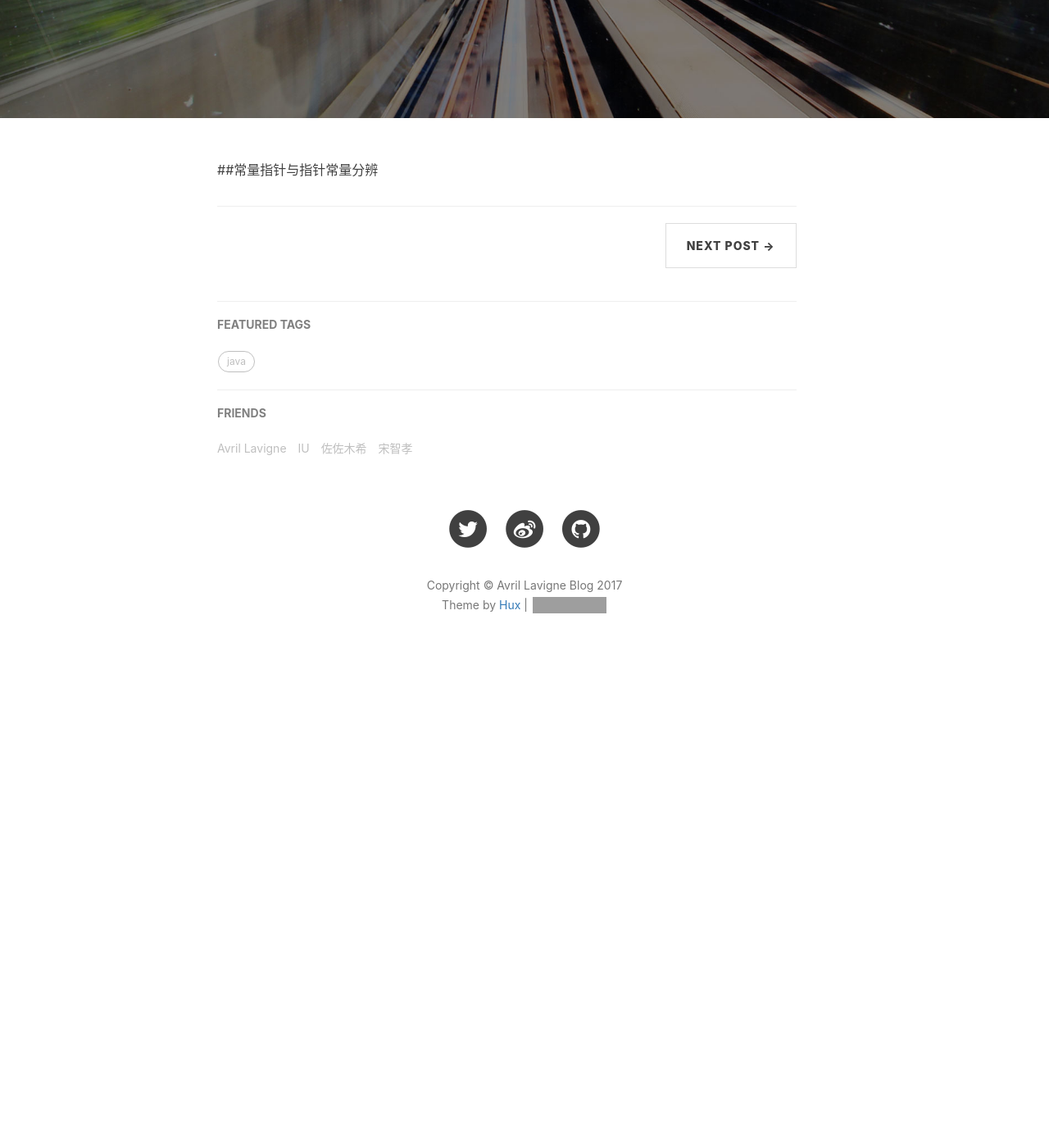
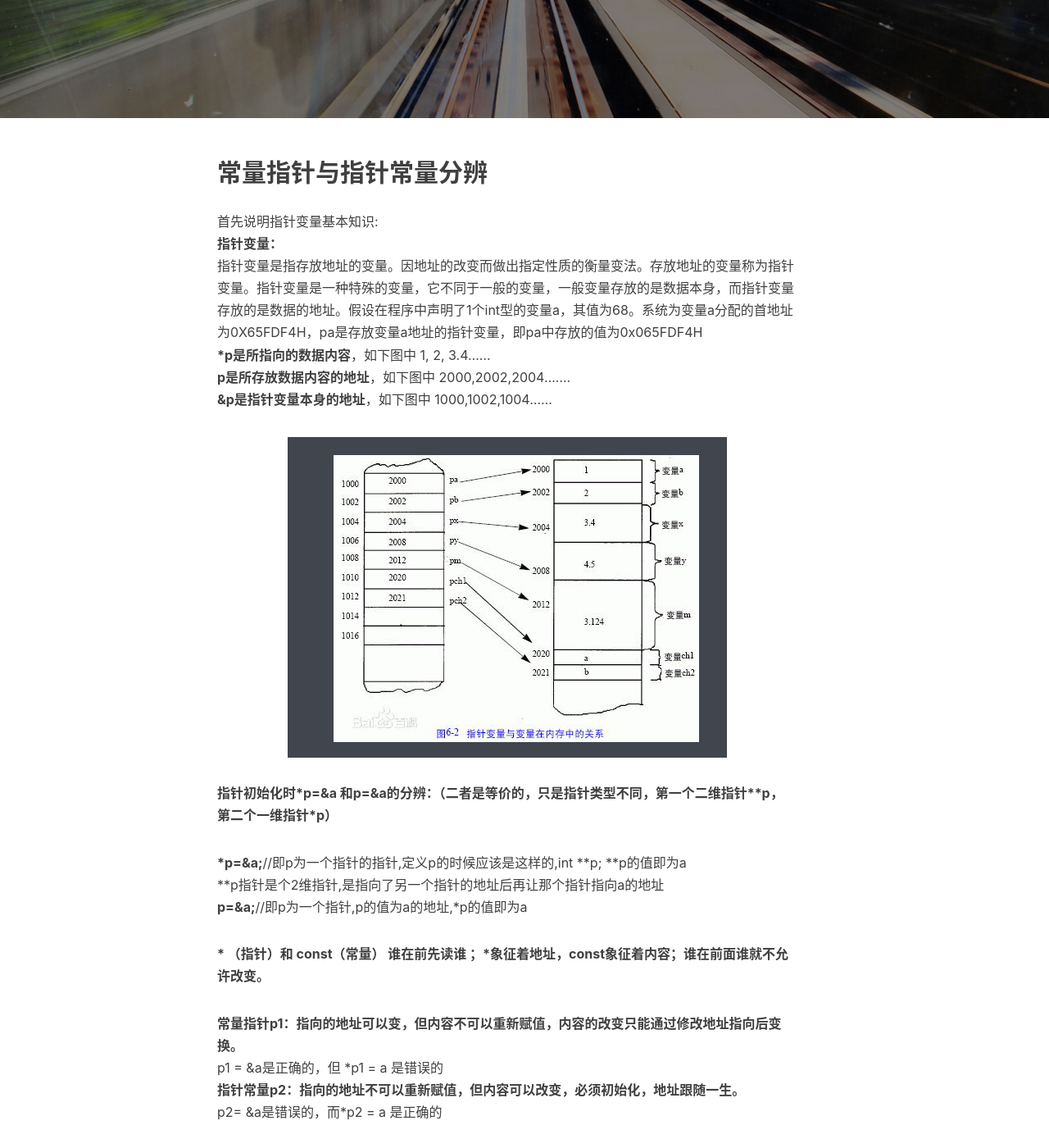
Before and after one commit to ARTAvrilLavigne/ARTAvrilLavigne.github.io, a Jekyll site: the page built from _posts/2016-09-01-C++-pointer.markdown, in a window 1280 px wide and 1400 px high, scrolled down 379 px. Shown: the whole window at 82% size. Built offline with Jekyll 4.4.1, drawn with Linux system fonts in a browser that asks for light colours; nearby versions of some CDN libraries; comment, search, counter and statistics services are not loaded; before the commit the page ends 1221 px from its top, so only the background shows below that; grey boxes are pictures that could not be loaded.

Commit message:
Update 2016-09-01-C++-pointer.markdown

```diff
--- a/_posts/2016-09-01-C++-pointer.markdown
+++ b/_posts/2016-09-01-C++-pointer.markdown
@@ -8,4 +8,29 @@ header-img: "img/post-bg-2015.jpg"
 tags:
     - java
 ---
-##常量指针与指针常量分辨
+## 常量指针与指针常量分辨
+
+首先说明指针变量基本知识:
+**指针变量：**
+  指针变量是指存放地址的变量。因地址的改变而做出指定性质的衡量变法。存放地址的变量称为指针变量。指针变量是一种特殊的变量，它不同于一般的变量，一般变量存放的是数据本身，而指针变量存放的是数据的地址。假设在程序中声明了1个int型的变量a，其值为68。系统为变量a分配的首地址为0X65FDF4H，pa是存放变量a地址的指针变量，即pa中存放的值为0x065FDF4H
+**\*p是所指向的数据内容**，如下图中  1, 2, 3.4……
+**p是所存放数据内容的地址**，如下图中 2000,2002,2004…….
+**&p是指针变量本身的地址**，如下图中 1000,1002,1004……
+
+![Image text](https://github.com/ARTAvrilLavigne/ARTAvrilLavigne.github.io/blob/master/img/pointer.png)
+
+
+**指针初始化时\*p=&a 和p=&a的分辨：（二者是等价的，只是指针类型不同，第一个二维指针\*\*p，第二个一维指针\*p）**
+
+**\*p=&a;**//即p为一个指针的指针,定义p的时候应该是这样的,int \*\*p; \*\*p的值即为a
+             \*\*p指针是个2维指针,是指向了另一个指针的地址后再让那个指针指向a的地址
+**p=&a;**//即p为一个指针,p的值为a的地址,\*p的值即为a
+
+**\* （指针）和 const（常量） 谁在前先读谁 ；\*象征着地址，const象征着内容；谁在前面谁就不允许改变。**
+
+**常量指针p1：指向的地址可以变，但内容不可以重新赋值，内容的改变只能通过修改地址指向后变换。**
+  p1 = &a是正确的，但 \*p1 = a 是错误的
+**指针常量p2：指向的地址不可以重新赋值，但内容可以改变，必须初始化，地址跟随一生。**
+  p2= &a是错误的，而\*p2 = a 是正确的
+
+![Image text](https://github.com/ARTAvrilLavigne/ARTAvrilLavigne.github.io/blob/master/img/pointer1.png)
```
